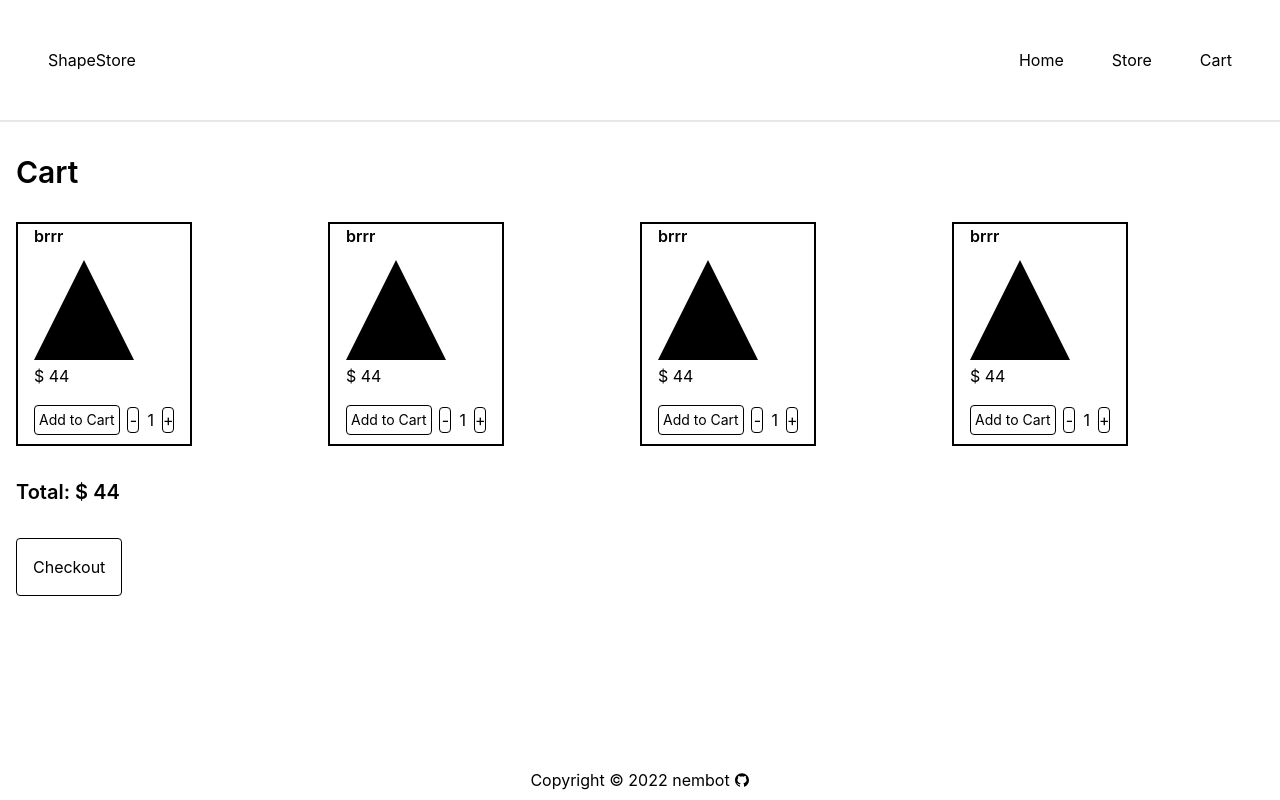
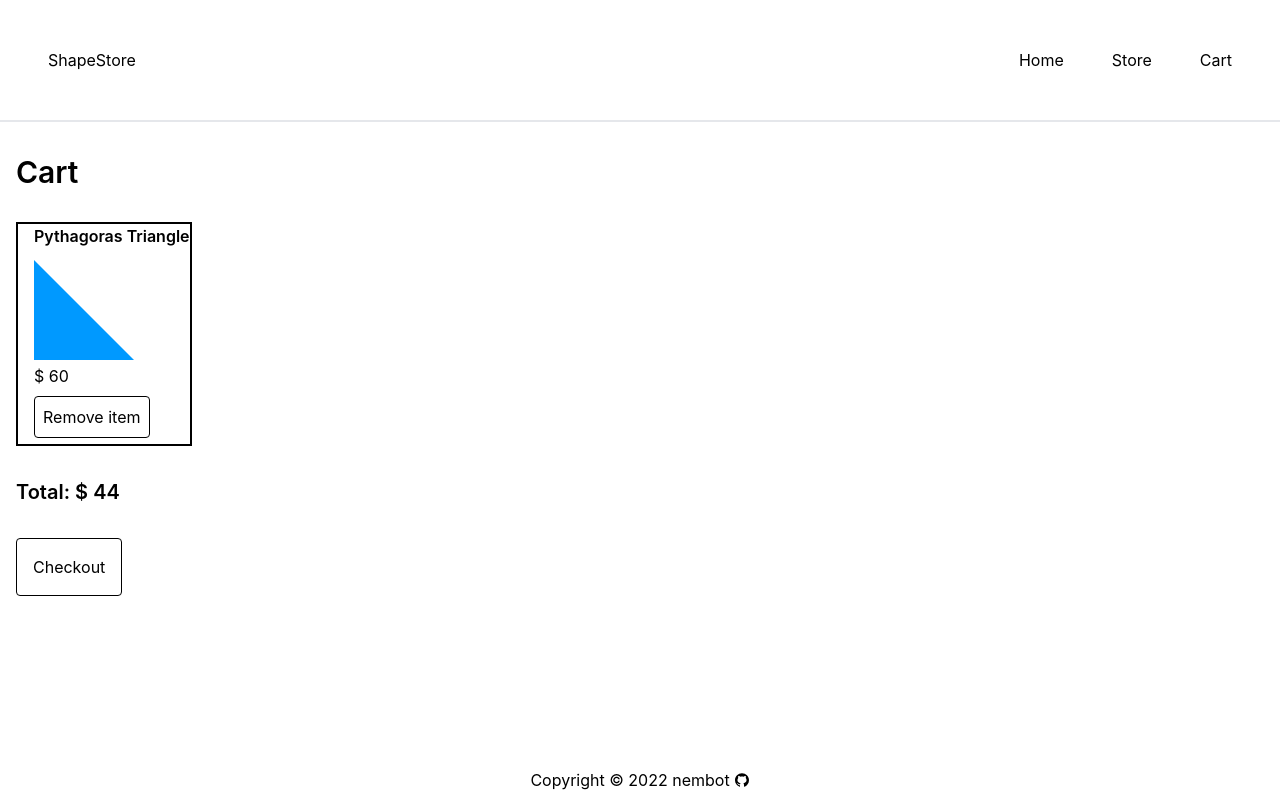
Before and after one commit to NemB0t/shapestore, a React (Create React App) app: page /checkout in a window 1280 px wide. Built offline with nearby package versions, Linux system fonts and the light colour scheme.

Commit message:
Added cart and plus and minus logic

```diff
--- a/src/App.js
+++ b/src/App.js
@@ -1,5 +1,5 @@
 import { BrowserRouter,Routes,Route } from 'react-router-dom';
-import {useState} from 'react';
+import {useState,useEffect} from 'react';
 // import './App.css';
 import Checkout from './Components/Checkout';
 import Home from './Components/Home';
@@ -9,6 +9,16 @@ import Footer from './Components/Footer';
 
 
 function App() {
+  const [sBList,setSBList] = useState([
+    {
+      item:{id:7,
+        name: 'Pythagoras Triangle',
+        type:'premium',
+        price: 30},
+      count:2,
+    }
+  ])
+
   return (
     <div className="flex text-center flex-col h-full gap-4">
       <BrowserRouter>
@@ -16,7 +26,7 @@ function App() {
         <Routes>
           <Route path="/" element={<Home/>}/>
           <Route path="/store" element={<Store/>} />
-          <Route path="/checkout" element={<Checkout/>} />
+          <Route path="/checkout" element={<Checkout  sBList = {sBList}/>} />
         </Routes>
         <Footer/>
       </BrowserRouter>
--- a/src/Components/Checkout.js
+++ b/src/Components/Checkout.js
@@ -1,15 +1,18 @@
 import ShapeCard from "./ShapeCard";
 // import './Checkout.css'
 
-function Checkout() {
+function Checkout(props) {
     return (
       <div className="flex-auto flex flex-col text-left p-4 gap-8">
         <div className="text-3xl font-semibold">Cart</div>
-        <div className="grid grid-cols-4 justify-start items-center">
-          <ShapeCard shape={{id:1,name: 'brrr',price: 44}} />
-          <ShapeCard shape={{id:1,name: 'brrr',price: 44}} />
-          <ShapeCard shape={{id:1,name: 'brrr',price: 44}} />
-          <ShapeCard shape={{id:1,name: 'brrr',price: 44}} />
+        {/* custom width */}
+        <div className="grid grid-cols-4 justify-start items-center w-[60rem]">
+          {
+            props.sBList.map((sBitem)=>{
+              return <ShapeCard shape={{id:sBitem.item.id,name: sBitem.item.name,price: sBitem.item.price*sBitem.count}} rm={true} />;
+            })
+          }
+          {/* <ShapeCard shape={{id:1,name: 'brrr',price: 44}} rm={false} /> */}
         </div>
         <div className="text-xl font-semibold">Total: $ 44</div>
         <div className="cursor-pointer border border-black rounded p-4 self-start">Checkout</div>
--- a/src/Components/ShapeCard.js
+++ b/src/Components/ShapeCard.js
@@ -1,3 +1,4 @@
+import {useState} from 'react';
 import './shapes.css'
 // import './ShapeCard.css'
 import { clsx } from 'clsx';
@@ -5,6 +6,8 @@ import { clsx } from 'clsx';
 
 
 function ShapeCard(props) {
+  const [itemCount, setItemCount] = useState(1);
+
   const shapeclass = clsx(
     'flex-auto text-center',
     {
@@ -27,14 +30,46 @@ function ShapeCard(props) {
           <div className={shapeclass}></div>
           <div className='h-8'>$ {props.shape.price}</div>
       </div>
-      <div className='h-12 flex justify-between items-center pl-4 pr-4 text-center'>
+      {
+        props.rm || false?
+        <div className='h-12 flex justify-between items-center pl-4 pr-4 text-center'>
+          <div className='cursor-pointer border border-black rounded p-2 self-start'>
+            Remove item
+          </div>
+        </div>
+        :
+        <div className='h-12 flex justify-between items-center pl-4 pr-4 text-center'>
+          <div className='text-sm border border-black rounded cursor-pointer p-1'>Add to Cart</div>
+          <div className='flex justify-center items-center gap-2'>
+              <div className='border border-black rounded w-3 cursor-pointer'
+              onClick={()=>{
+                setItemCount((prevItemCount)=>{
+                  if(prevItemCount==1){
+                    return 1;
+                  }
+                  return prevItemCount-1});
+              }}
+              >-</div>
+              <div className='quantity'>{itemCount}</div>
+              <div className='border border-black rounded w-3 cursor-pointer'
+              onClick={()=>{
+                setItemCount((prevItemCount)=>{return prevItemCount+1});
+              }}
+              >+</div>
+          </div>
+        </div>
+      }
+      {/* <div className='h-12 flex justify-between items-center pl-4 pr-4 text-center'>
+          <div className='cursor-pointer border border-black rounded p-2 self-start'>
+            Remove item
+          </div>
           <div className='text-sm border border-black rounded cursor-pointer p-1'>Add to Cart</div>
           <div className='flex justify-center items-center gap-2'>
               <div className='border border-black rounded w-3 cursor-pointer'>-</div>
               <div className='quantity'>1</div>
               <div className='border border-black rounded w-3 cursor-pointer'>+</div>
           </div>
-      </div>
+      </div> */}
     </div>
   );
 }
--- a/src/Components/Store.js
+++ b/src/Components/Store.js
@@ -52,7 +52,7 @@ function Store() {
           {shapeArr.filter(function(shape){
             return shape.type === 'std';
           }).map((shapec)=>{
-            return <ShapeCard shape={{id:shapec.id,name: shapec.name,price: shapec.price}} />;
+            return <ShapeCard shape={{id:shapec.id,name: shapec.name,price: shapec.price} } />;
           })}
         </div>
         <div className='grid grid-cols-3 gap-4'>
@@ -60,7 +60,7 @@ function Store() {
           {shapeArr.filter(function(shape){
             return shape.type === 'premium';
           }).map((shapec)=>{
-            return <ShapeCard shape={{id:shapec.id,name: shapec.name,price: shapec.price}} />;
+            return <ShapeCard shape={{id:shapec.id,name: shapec.name,price: shapec.price} } />;
           })}
         </div>
       </div>
```
